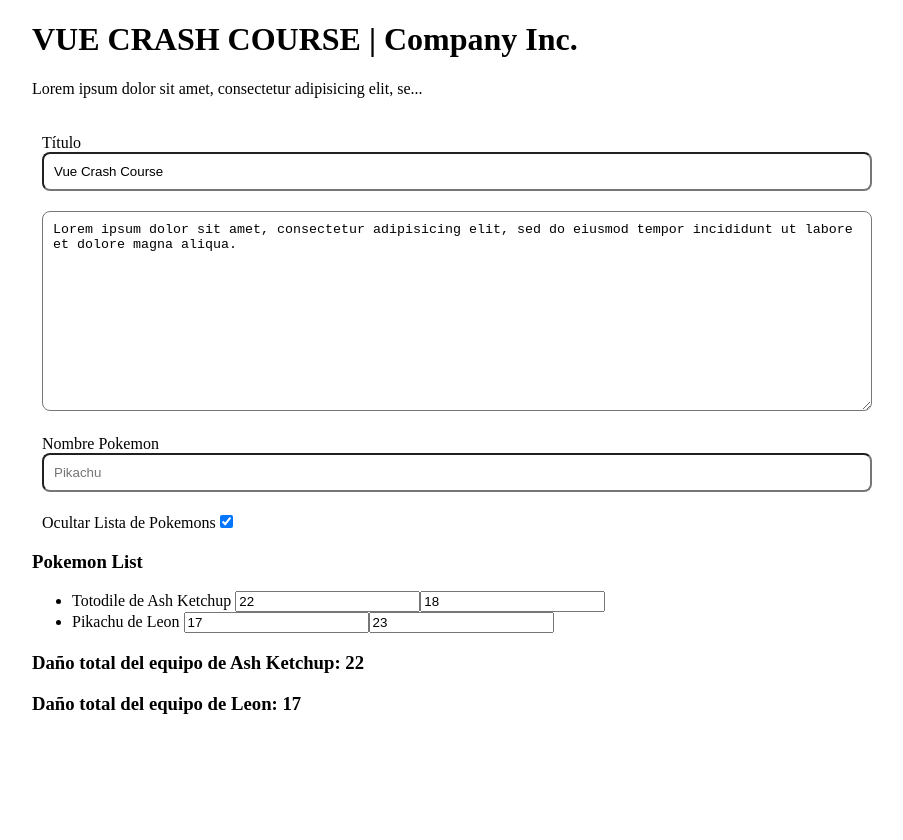
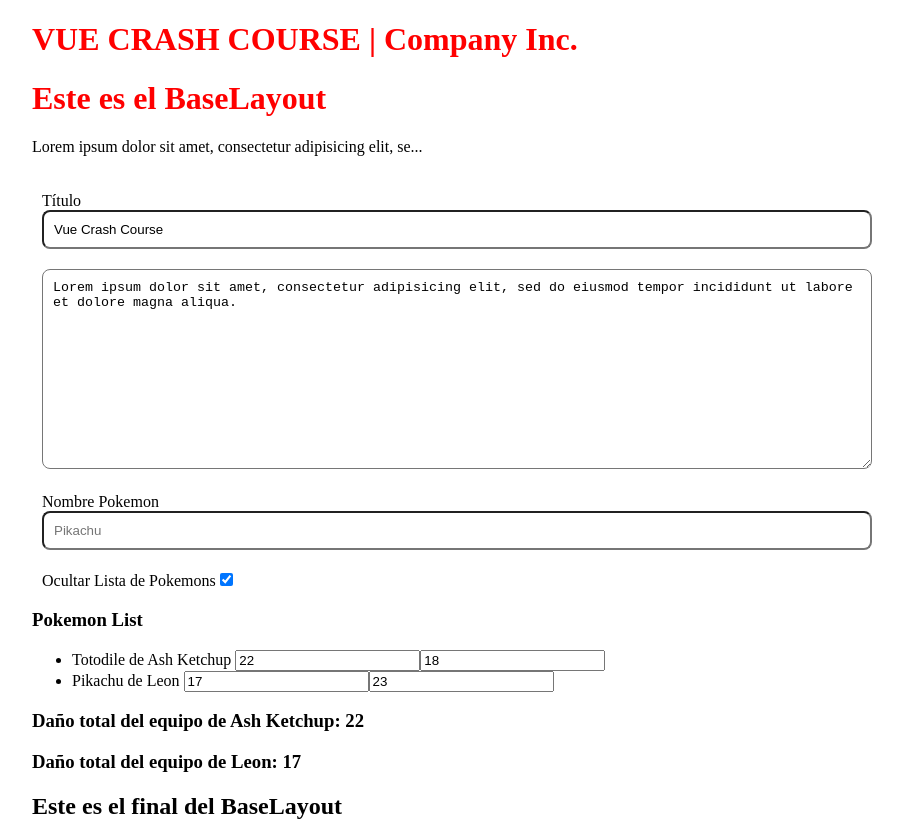
Before and after one commit to charliejuc/vuex-crash-course, a Vue app: page / in a window 1280 px wide. Shown: the whole page, without its empty margins (183-1086 px from the left). Before the commit the page ends 800 px from the top, so only its background shows below. Built offline with nearby package versions, Linux system fonts and the light colour scheme.

Commit message:
new file:   src/layouts/BaseLayout.vue Adds BaseLayout component with default slot.
Adds example of scoped and no scoped css.

modified:   src/views/Home.vue
Adds HTML inside base-layout except h1 tag.

```diff
--- /dev/null
+++ b/src/layouts/BaseLayout.vue
@@ -0,0 +1,44 @@
+<template lang="pug">
+    .base-layout
+        h1 Este es el BaseLayout
+        slot
+        //- slot(name="default")
+        h2 Este es el final del BaseLayout
+</template>
+
+<script>
+    export default {
+        name: 'BaseLayout',
+        //data() {
+        //	return {
+        //		value: null
+        //	}
+        //},
+        //props: {
+        //	foo: {
+        //		type: String,
+        //		required: true
+        //	}
+        //},
+        //computed: {
+        //},
+        //watch: {
+        //},
+        //mounted() {
+        //},
+        //methods: {
+        //}
+    }
+</script>
+
+<style lang="scss" scoped>
+    h1 {
+        color: red;
+    }
+</style>
+
+<style lang="scss">
+    h1 {
+        color: red;
+    }
+</style>
--- a/src/views/Home.vue
+++ b/src/views/Home.vue
@@ -1,6 +1,7 @@
 <template lang="pug">
   .home
     h1 {{ title.toUpperCase() }} | Company Inc.
+    base-layout
       //- p {{ description.slice(0, 30) + '...' }}
       p {{ shortDescription }}
 
@@ -37,27 +38,17 @@
               type="checkbox"
               v-model="showPokemonList"
             )
-          //- input(
-          //-   type="checkbox"
-          //-   v-model="showPokemonList"
-          //-   true-value="yes"
-          //-   false-value="no"
-          //- )
 
       pokemon-list(
         v-show="showPokemonList"
         v-bind="pokemonListAttrs"
       )
 
-    //- pokemon-list(
-    //-   v-if="showPokemonList"
-    //-   v-bind="pokemonListAttrs"
-    //- )
-
 </template>
 
 <script>
 // @ is an alias to /src
+import BaseLayout from "@/layouts/BaseLayout.vue"
 import PokemonList from "@/components/PokemonList.vue"
 import TextInput from "@/components/TextInput.vue"
 
@@ -168,6 +159,7 @@ export default {
     }
   },
   components: {
+    BaseLayout,
     PokemonList,
     TextInput
   }
```
Lines whose indentation alone changed are shown as unchanged.
